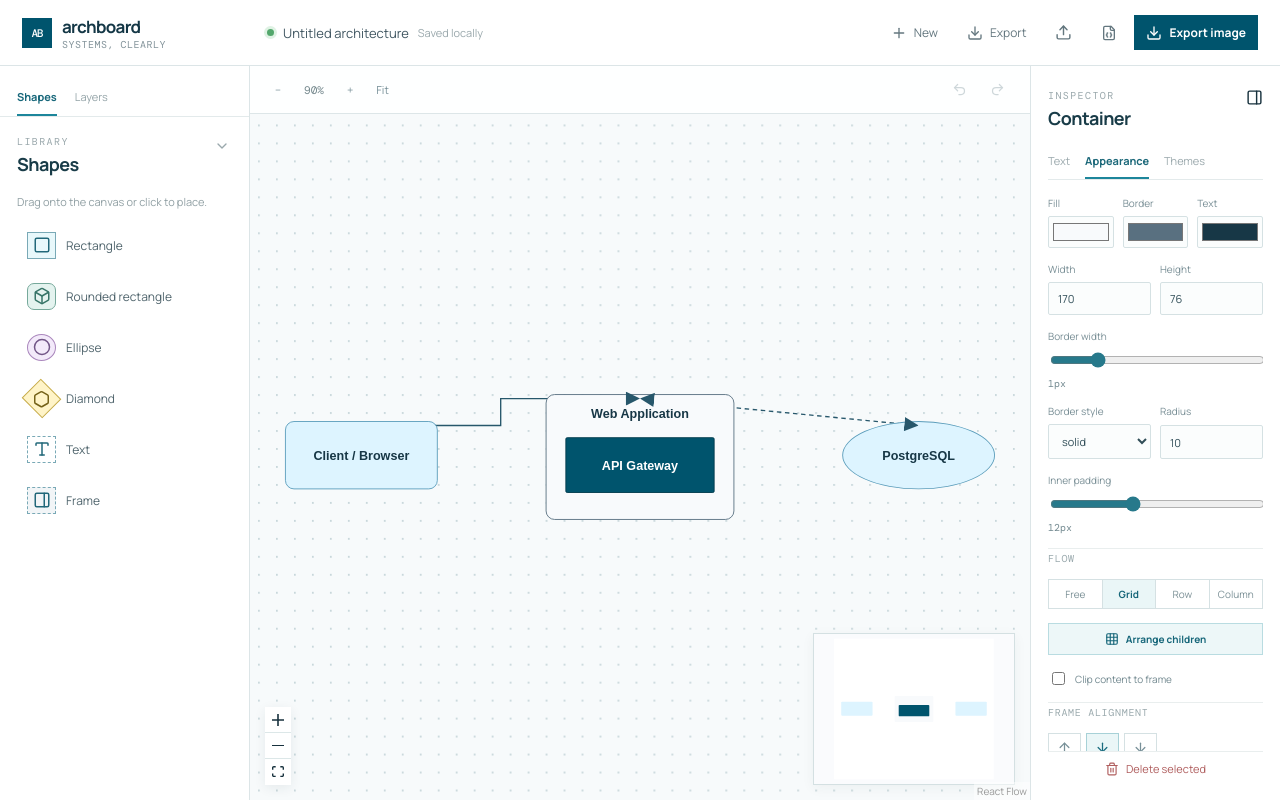
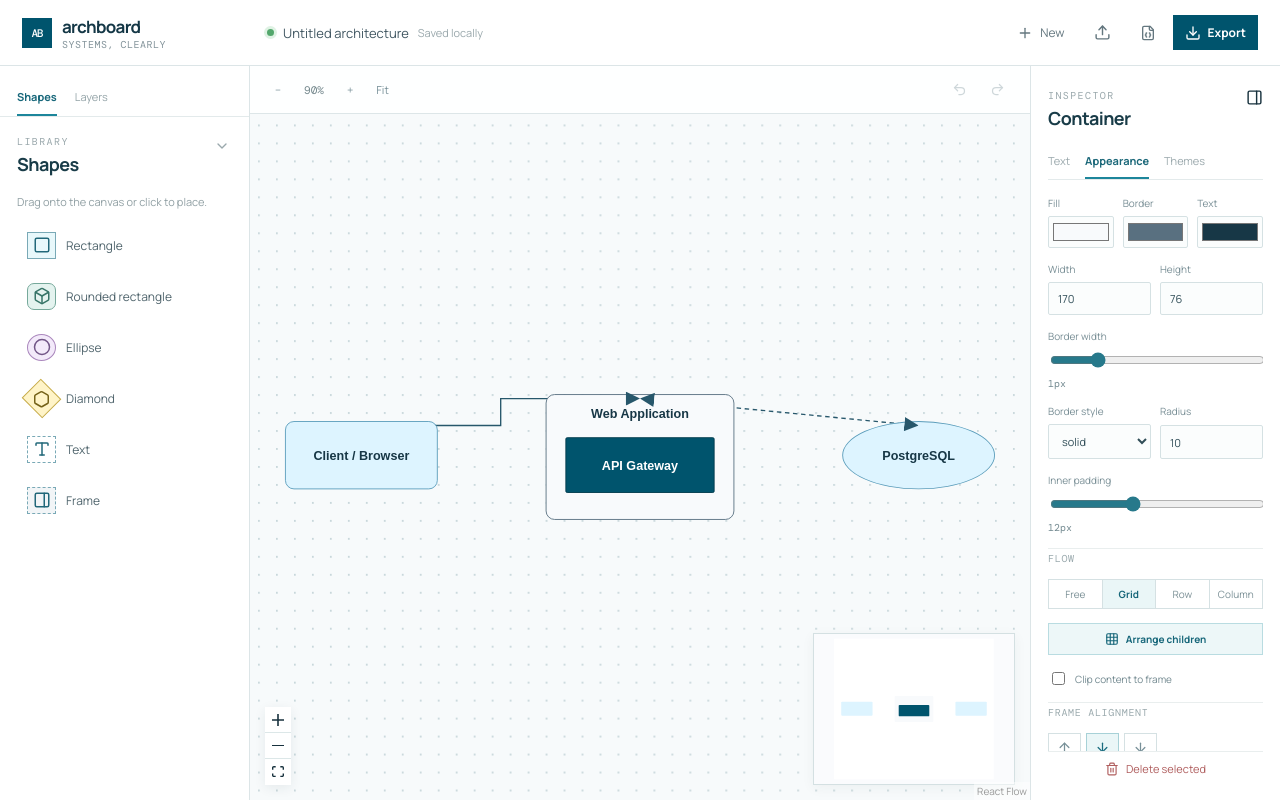
Before and after one commit to tusharneje-07/archboard, a React (Vite) app: page / in a window 1280 px wide. Built offline with nearby package versions, Linux system fonts and the light colour scheme.

Commit message:
fix: export complete diagram bounds

```diff
--- a/src/App.tsx
+++ b/src/App.tsx
@@ -951,10 +951,12 @@ function Editor() {
   const exportImage = async (format: "png" | "svg" | "jpg" | "json" = exportFormat) => {
     if (format === "json") { exportJson(); setExportOpen(false); return; }
     if (!canvas.current) return;
-    const padding = 48, positions = nodes.map((node) => ({ node, position: absolutePosition(node), width: Number(node.style?.width ?? node.data.width ?? 170), height: Number(node.style?.height ?? node.data.height ?? 76) }));
-    if (!positions.length) return;
-    const minX = Math.min(...positions.map((item) => item.position.x)), minY = Math.min(...positions.map((item) => item.position.y)), maxX = Math.max(...positions.map((item) => item.position.x + item.width)), maxY = Math.max(...positions.map((item) => item.position.y + item.height)), exportWidth = Math.max(1, maxX - minX + padding * 2), exportHeight = Math.max(1, maxY - minY + padding * 2);
     const originalViewport = reactFlow.getViewport(), originalWidth = canvas.current.style.width, originalHeight = canvas.current.style.height;
+    const canvasRect = canvas.current.getBoundingClientRect(), flowRects = Array.from(canvas.current.querySelectorAll<HTMLElement>(".react-flow__node, .edge-label")).map((element) => { const rect = element.getBoundingClientRect(); return { x: (rect.left - canvasRect.left - originalViewport.x) / originalViewport.zoom, y: (rect.top - canvasRect.top - originalViewport.y) / originalViewport.zoom, width: rect.width / originalViewport.zoom, height: rect.height / originalViewport.zoom }; });
+    const fallbackRects = nodes.map((node) => ({ position: absolutePosition(node), width: Number(node.style?.width ?? node.data.width ?? 170), height: Number(node.style?.height ?? node.data.height ?? 76) })).map((item) => ({ x: item.position.x, y: item.position.y, width: item.width, height: item.height }));
+    const bounds = flowRects.length ? flowRects : fallbackRects;
+    if (!bounds.length) return;
+    const padding = 20, minX = Math.min(...bounds.map((item) => item.x)), minY = Math.min(...bounds.map((item) => item.y)), maxX = Math.max(...bounds.map((item) => item.x + item.width)), maxY = Math.max(...bounds.map((item) => item.y + item.height)), exportWidth = Math.max(1, maxX - minX + padding * 2), exportHeight = Math.max(1, maxY - minY + padding * 2);
     canvas.current.classList.add("exporting");
     canvas.current.style.width = `${exportWidth}px`;
     canvas.current.style.height = `${exportHeight}px`;
@@ -1021,10 +1023,6 @@ function Editor() {
             <Plus size={16} />
             New
           </button>
-          <button onClick={() => setExportOpen(true)}>
-            <Download size={16} />
-            Export
-          </button>
           <label className="icon-button" title="Import JSON">
             <Upload size={17} />
             <input
@@ -1041,7 +1039,7 @@ function Editor() {
           </button>
           <button className="primary" onClick={() => setExportOpen(true)}>
             <Download size={16} />
-            Export image
+            Export
           </button>
         </div>
       </header>
```
